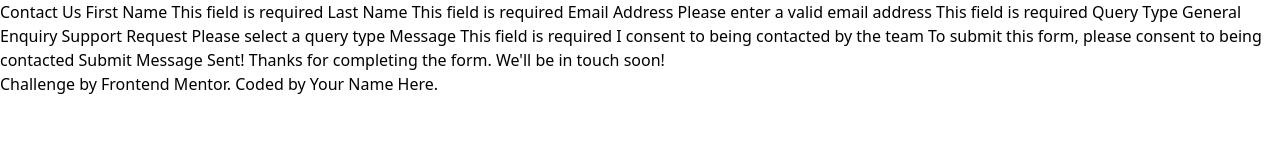
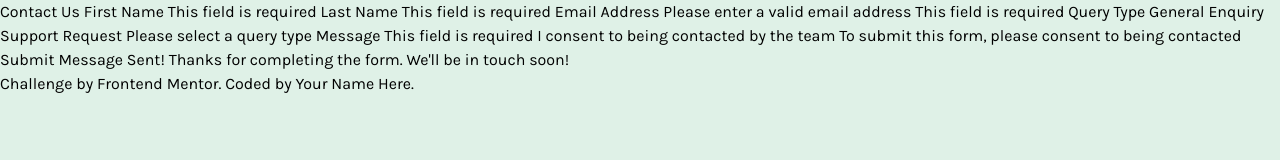
Before and after one commit to aatmaneoulmouden/contact-form, a website: page index.html in a window 1280 px wide. Drawn offline with nearby package versions, Linux system fonts and the light colour scheme; files that its build step writes are made by us from their sources.

Commit message:
Theme configuration

```diff
--- a/src/input.css
+++ b/src/input.css
@@ -1,3 +1,11 @@
+@import url('https://fonts.googleapis.com/css2?family=Karla:wght@400;700&display=swap');
+
 @tailwind base;
 @tailwind components;
 @tailwind utilities;
+
+@layer base {
+    body {
+        @apply font-main bg-light-green;
+    }
+}
--- a/tailwind.config.js
+++ b/tailwind.config.js
@@ -2,7 +2,21 @@
 module.exports = {
   content: ["./**/*{.html,js}"],
   theme: {
-    extend: {},
+    fontFamily: {
+      'main': ['Karla', 'sans-serif'],
+    },
+    extend: {
+      colors: {
+        'light-green': 'hsl(148, 38%, 91%)',
+        'green': 'hsl(169, 82%, 27%)',
+        'red': 'hsl(0, 66%, 56%)',
+        'neutral': {
+          'white': 'hsl(0, 0%, 100%)',
+          'medium-grey': 'hsl(186, 15%, 59%)',
+          'dark-grey': 'hsl(187, 24%, 22%)',
+        },
+      }
+    },
   },
   plugins: [],
 }
```
